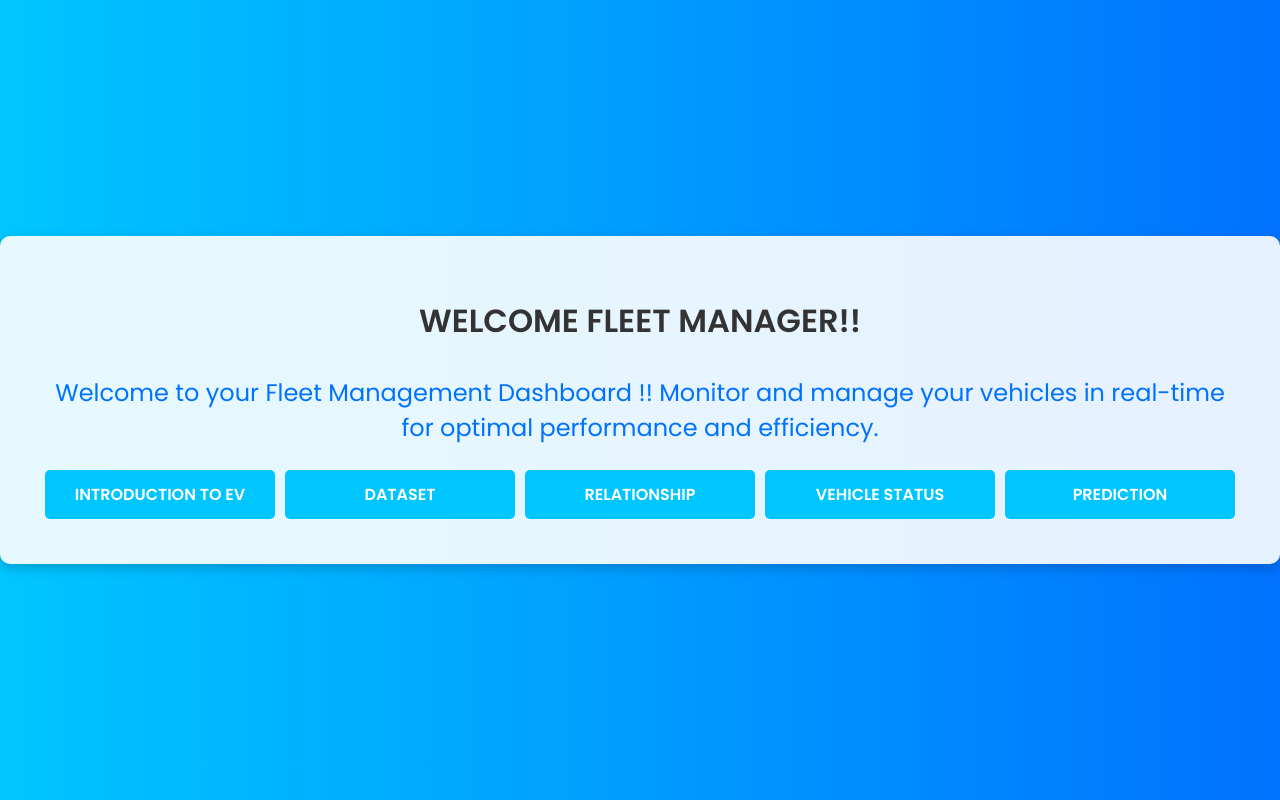
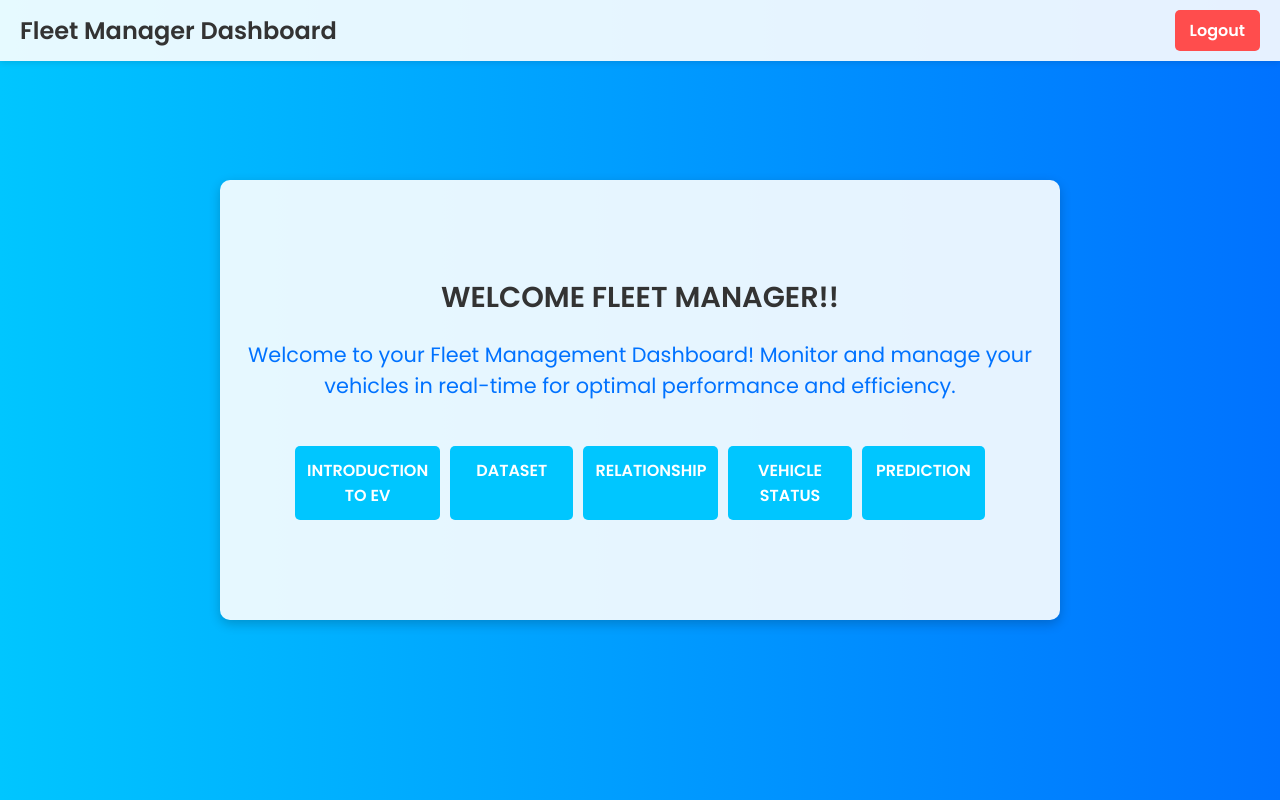
Before and after one commit to SANASYAS/EV_Fleet_Projects, a Django app: page /fleet_manager_home/ in a window 1280 px wide. Run offline with Django 4.2, Linux system fonts and the light colour scheme; parts of the project's set-up code (start-up, migrations or seed data) failed here and were passed over.

Commit message:
second commit

```diff
--- a/users/templates/users/fleet_manager_home.html
+++ b/users/templates/users/fleet_manager_home.html
@@ -10,57 +10,105 @@
     <link rel="stylesheet" href="{% static 'users/css/styles.css' %}">
 
     <style>
-        /* Body and Overall Styling */
+        /* Body Styling */
         body {
             font-family: 'Poppins', sans-serif;
-            background: linear-gradient(to right, #00c6ff, #0072ff); /* Gradient background */
+            background: linear-gradient(to right, #00c6ff, #0072ff);
+            margin: 0;
+            padding: 0;
             display: flex;
-            justify-content: center;
-            align-items: center;
-            height: 100vh;
-            margin: 0;
+            flex-direction: column;
+            align-items: center; /* Center horizontally */
+            justify-content: center; /* Center vertically */
+            height: 100vh; /* Full viewport height */
         }
 
-        /* Container Styling */
+        /* Header Styling */
+        .header {
+            position: fixed; /* Sticks to the top */
+            top: 0;
+            left: 0;
+            width: 100%;
+            background-color: rgba(255, 255, 255, 0.9); /* Slight transparency */
+            padding: 10px 20px;
+            box-shadow: 0px 2px 6px rgba(0, 0, 0, 0.1);
+            display: flex;
+            justify-content: space-between;
+            align-items: center;
+            z-index: 1000; /* Ensures it stays above other content */
+            box-sizing: border-box; /* Prevents content from overflowing */
+        }
+
+        .header .title {
+            font-size: 1.5rem;
+            color: #333;
+            font-weight: 600;
+        }
+
+        .header .logout-button {
+            padding: 8px 15px;
+            background-color: #ff4d4d;
+            color: white;
+            border: none;
+            border-radius: 5px;
+            font-size: 1rem;
+            font-weight: 600;
+            cursor: pointer;
+            text-decoration: none; /* Remove underline */
+            transition: background-color 0.3s ease;
+        }
+
+        .header .logout-button:hover {
+            background-color: #e60000; /* Darker red on hover */
+        }
+
+        /* Wrapper Styling */
         .wrapper {
             width: 100%;
-            max-width: 1200px; /* Increased width for better alignment */
-            padding: 40px;
-            background-color: rgba(255, 255, 255, 0.9); /* Slight transparency for modern look */
+            max-width: 800px; /* Reduced the max-width for smaller content */
+            padding: 20px; /* Reduced padding for a smaller background */
+            background-color: rgba(255, 255, 255, 0.9);
             border-radius: 10px;
-            box-shadow: 0px 4px 12px rgba(0, 0, 0, 0.2); /* Shadow for depth */
-            color: #333; /* Darker text for readability */
+            box-shadow: 0px 4px 12px rgba(0, 0, 0, 0.2);
+            color: #333;
             text-align: center;
+            display: flex;
+            flex-direction: column;
+            align-items: center; /* Center content horizontally */
+            justify-content: flex-start; /* Align content to the top */
+            min-height: 400px; /* Reduced height for the white background */
         }
 
         /* Title Styling */
         h1 {
-            font-size: 2rem;
-            margin-bottom: 30px;
+            font-size: 1.8rem; /* Slightly smaller title font */
+            margin-bottom: 20px; /* Reduced margin */
             color: #333;
             font-weight: 600;
         }
 
         /* Greeting */
         .greeting {
-            font-size: 1.5rem;
+            font-size: 1.3rem; /* Reduced greeting font size */
             margin-bottom: 20px;
-            color: #0072ff; /* Change the greeting color to match the theme */
+            color: #0072ff;
         }
 
         /* Button Container */
         .button-container {
             display: flex;
-            justify-content: space-between; /* Space buttons evenly */
-            flex-wrap: wrap; /* Wrap buttons on smaller screens */
-            margin-top: 20px; /* Added margin to create space */
+            justify-content: space-between;
+            flex-wrap: wrap;
+            margin-top: 20px;
+            width: 100%; /* Ensure full width for buttons */
+            max-width: 700px; /* Limit the max width */
         }
 
         /* Button Styling */
         .btn {
-            flex: 1; /* Make buttons flexible */
+            flex: 1;
             padding: 12px;
-            background-color: #00c6ff; /* Button background color */
+            background-color: #00c6ff;
             color: #fff;
             border: none;
             border-radius: 5px;
@@ -68,38 +116,56 @@
             font-weight: 600;
             cursor: pointer;
             transition: background-color 0.3s ease;
-            text-transform: uppercase; /* Makes button text all caps */
-            margin: 5px; /* Space between buttons */
-            text-decoration: none; /* Remove underline from links */
-            text-align: center; /* Align text in the center */
+            text-transform: uppercase;
+            margin: 5px;
+            text-decoration: none;
+            text-align: center;
         }
 
         .btn:hover {
-            background-color: #0072ff; /* Change color on hover */
+            background-color: #0072ff;
         }
 
-        /* Footer Styling */
-        footer {
-            margin-top: 30px;
-            font-size: 0.9em;
-            color: #777;
+        /* Responsive Design */
+        @media (max-width: 768px) {
+            .header .title {
+                font-size: 1.2rem;
+            }
+
+            .header .logout-button {
+                padding: 6px 12px;
+                font-size: 0.9rem;
+            }
+
+            .wrapper {
+                margin-top: 0; /* Remove the top margin on smaller screens */
+            }
+
+            .button-container {
+                flex-direction: column; /* Stack buttons on smaller screens */
+            }
         }
+
     </style>
 </head>
 <body>
+    <!-- Header Section -->
+    <header class="header">
+        <div class="title">Fleet Manager Dashboard</div>
+        <a href="{% url 'logout' %}" class="logout-button">Logout</a>
+    </header>
+
+    <!-- Main Content -->
     <div class="wrapper">
-        <h1>WELCOME FLEET MANAGER!!</h1> <!-- Dynamic username will be rendered here -->
-        <div class="greeting">Welcome to your Fleet Management Dashboard !! Monitor and manage your vehicles in real-time for optimal performance and efficiency.</div>
+        <p></p><br>
+        <h1>WELCOME FLEET MANAGER!!</h1>
+        <div class="greeting">Welcome to your Fleet Management Dashboard! Monitor and manage your vehicles in real-time for optimal performance and efficiency.</div>
         <div class="button-container">
-            <!-- Updated links with Django template tags -->
             <a href="{% url 'introduction_to_ev' %}" class="btn">Introduction to EV</a>
             <a href="{% url 'dataset' %}" class="btn">Dataset</a>
-            <!-- <a href="{% url 'distribution' %}" class="btn">Distribution</a> -->
             <a href="{% url 'relationship' %}" class="btn">Relationship</a>
-            <!-- <a href="{% url 'relationship_analysis' %}" class="btn">Relationship</a> -->
             <a href="{% url 'vehicle_status' %}" class="btn">Vehicle Status</a>
-            <!-- New Prediction button -->
-            <a href="{% url 'predict_electric_range' %}" class="btn">Prediction</a> <!-- New button added here -->
+            <a href="{% url 'predict_electric_range' %}" class="btn">Prediction</a>
         </div>
     </div>
 </body>
--- /dev/null
+++ b/users/templates/users/logout.html
@@ -0,0 +1,5 @@
+<!-- Your template file, e.g., base.html or a specific template -->
+<form method="post" action="{% url 'logout' %}">
+    {% csrf_token %}
+    <button type="submit">Logout</button>
+</form>
--- a/users/urls.py
+++ b/users/urls.py
@@ -1,5 +1,5 @@
 from django.urls import path
-from .views import register,success_view,login_view,fleet_manager_home_view,driver_home_view,introduction_to_ev,dataset,distribution,relationship,vehicle_status,prediction_view,relationship_view,home_view,predict_range,predict_electric_range,relationship_analysis
+from .views import register,success_view,login_view,fleet_manager_home_view,driver_home_view,introduction_to_ev,dataset,distribution,relationship,vehicle_status,prediction_view,relationship_view,home_view,predict_range,predict_electric_range,relationship_analysis,custom_logout_view
 
 urlpatterns = [
     path("", home_view, name="home"),
@@ -20,4 +20,6 @@ urlpatterns = [
     path('predict/', predict_electric_range, name='predict_electric_range'),
     path('predict_range/',predict_range, name='predict_range'),
     path('relationship_analysis/', relationship_analysis, name='relationship_analysis'),
+    path("logout/", custom_logout_view, name="logout")
+
 ]
--- a/users/views.py
+++ b/users/views.py
@@ -247,3 +247,10 @@ def relationship_analysis(request):
         "selected_y": y_axis,
         "selected_chart": chart_type
     })
+
+
+from django.contrib.auth import logout
+def custom_logout_view(request):
+    """Logs out the user and redirects to the homepage."""
+    logout(request)  # Logs out the user
+    return redirect("home")
```
Also changed, not shown: users/templates/users/driver_home.html (+49 -1 lines), users/templates/users/home_page.html (+65 -39 lines).
